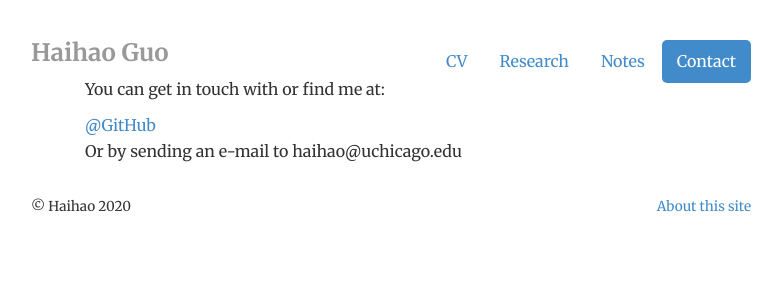
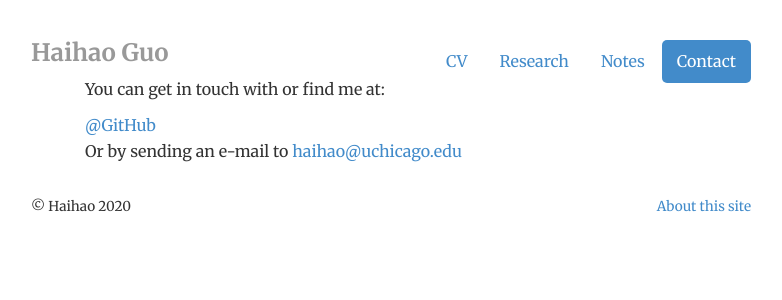
Before and after one commit to hihowme/hihowme.github.io, a Jekyll site: the page built from contact/index.html, in a window 1280 px wide. Shown: the top 300 px of the page, without its empty margins (249-1031 px from the left). Built offline with Jekyll 4.4.1, drawn with Linux system fonts in a browser that asks for light colours.

Commit message:
update again

```diff
--- a/contact/index.html
+++ b/contact/index.html
@@ -18,7 +18,7 @@ description: Contact information for Jonathan McGlone, a Librarian, Front-End De
 	<!-- <li><a href="http://www.mixcloud.com/jwmcglone/">@Mixcloud</a></li> -->
 	<!-- <li><a href="http://soundcloud.com/jwmcglone">@SoundCloud</a></li> -->
 	<!-- <li><a href="http://dribbble.com/jmcglone">@Dribbble</a></li> -->
-	<li>Or by sending an e-mail to <span class="obfuscate">ude.ogacihcu@oahiah</span></li>
+	<li>Or by sending an e-mail to <a href="mailto:haihao@uchicago.edu">haihao@uchicago.edu</a></li>
 	</ul>
 
 </div>
```
